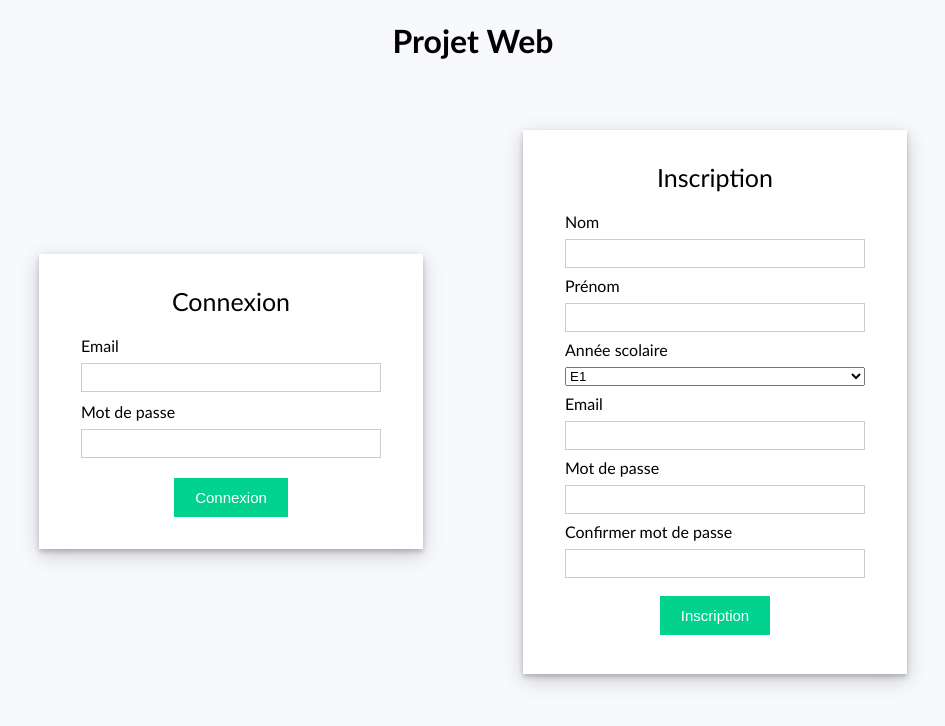
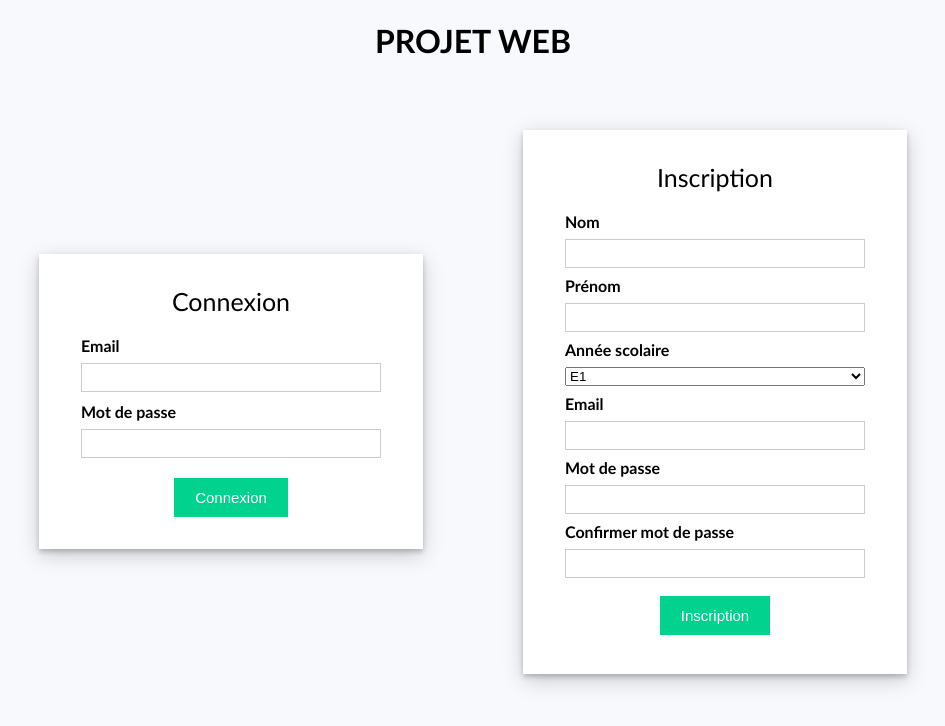
Before and after one commit to Alan4012/Projet-Web, a React (Create React App) app in the folder projet-web/: page / in a window 1280 px wide. Shown: the top 726 px of the page, without its empty margins (167-1112 px from the left). Built offline with nearby package versions, Linux system fonts and the light colour scheme.

Commit message:
Cleaning and refactoring

```diff
--- a/projet-web/src/App.js
+++ b/projet-web/src/App.js
@@ -25,45 +25,39 @@ function App() {
   };
 
   const handleSubmit = (event) => {
-    //Prevent page reload
+
     event.preventDefault();
 
     var { uname, pass } = document.forms[0];
 
-    // Find user login info
     const userData = database.find((user) => user.username === uname.value);
 
-    // Compare user info
     if (userData) {
       if (userData.password !== pass.value) {
-        // Invalid password
         setErrorMessages({ name: "pass", message: errors.pass });
       } else {
         setIsSubmitted(true);
       }
     } else {
-      // Username not found
       setErrorMessages({ name: "uname", message: errors.uname });
     }
   };
 
-  // Generate JSX code for error message
   const renderErrorMessage = (name) =>
     name === errorMessages.name && (
       <div className="error">{errorMessages.message}</div>
     );
 
-  // JSX code for login form
   const renderForm = (
     <div className="form">
       <form onSubmit={handleSubmit}>
         <div className="input-container">
-          <label>Email </label>
+          <label><b>Email</b></label>
           <input type="text" name="uname" required />
           {renderErrorMessage("uname")}
         </div>
         <div className="input-container">
-          <label>Mot de passe </label>
+          <label><b>Mot de passe</b></label>
           <input type="password" name="pass" required />
           {renderErrorMessage("pass")}
         </div>
@@ -78,11 +72,11 @@ function App() {
     <div className='form'>
       <form onSubmit={handleSubmit}>
         <div className='input-container'>
-          <label>Nom</label>
+          <label><b>Nom</b></label>
           <input type="text" name="noun" required />
-          <label>Prénom</label>
+          <label><b>Prénom</b></label>
           <input type="text" name="name" required />
-          <label>Année scolaire</label>
+          <label><b>Année scolaire</b></label>
           <select>
             <option>E1</option>
             <option>E2</option>
@@ -90,11 +84,11 @@ function App() {
             <option>E4e</option>
             <option>E5e</option>
           </select>
-          <label>Email</label>
+          <label><b>Email</b></label>
           <input type="text" name="email" required />
-          <label>Mot de passe</label>
+          <label><b>Mot de passe</b></label>
           <input type="text" name="mot-de-passe" required />
-          <label>Confirmer mot de passe</label>
+          <label><b>Confirmer mot de passe</b></label>
           <input type="text" name="conf-mdp" required />
           <div className="button-container">
           <input type="submit" value='Inscription'/>
@@ -106,7 +100,7 @@ function App() {
 
   return (
     <body>
-      <h1>Projet Web</h1>
+      <h1>PROJET WEB</h1>
       <div className="app">
         <div className="login-form">
           <div className="title">Connexion</div>
```
